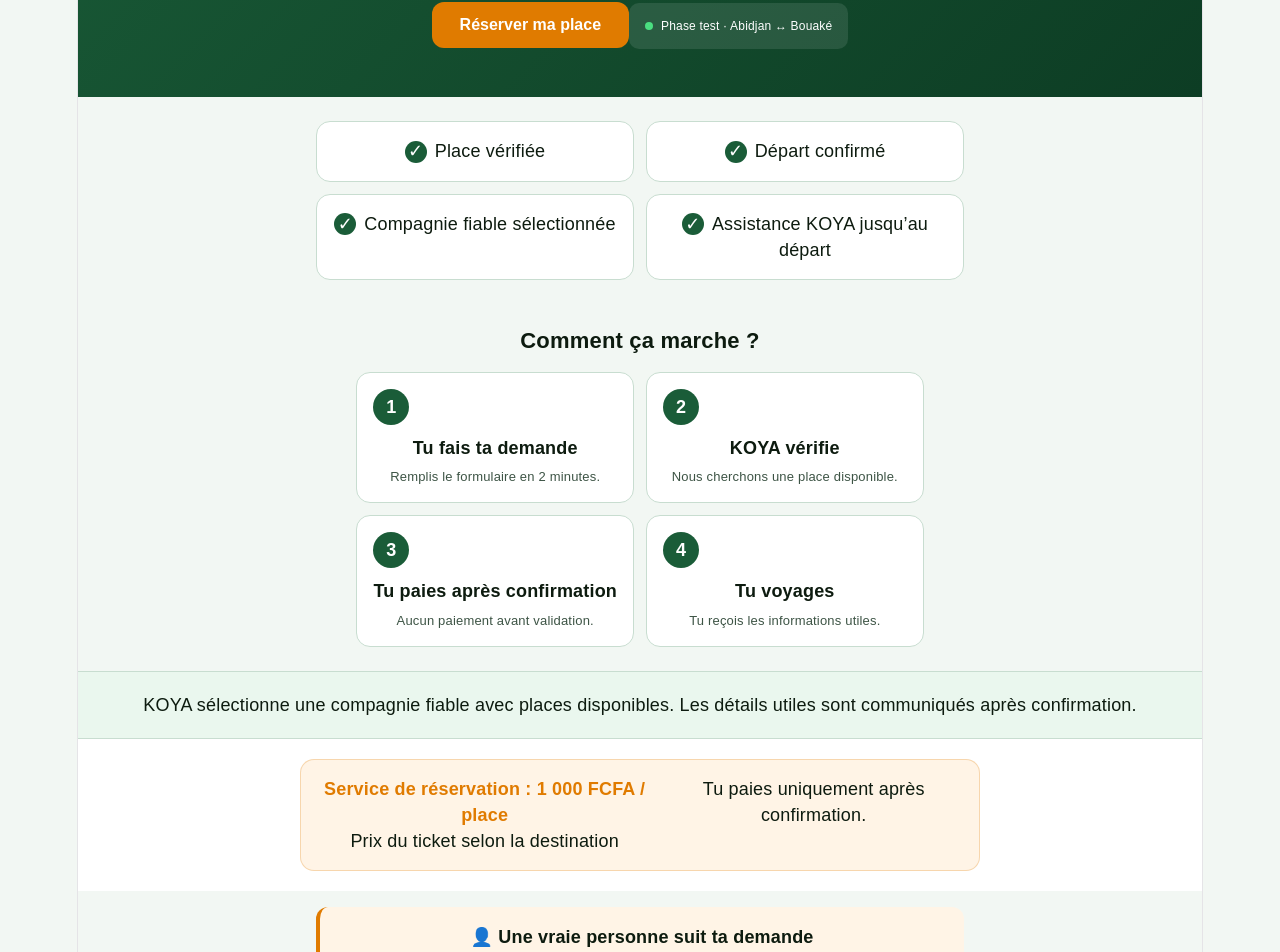
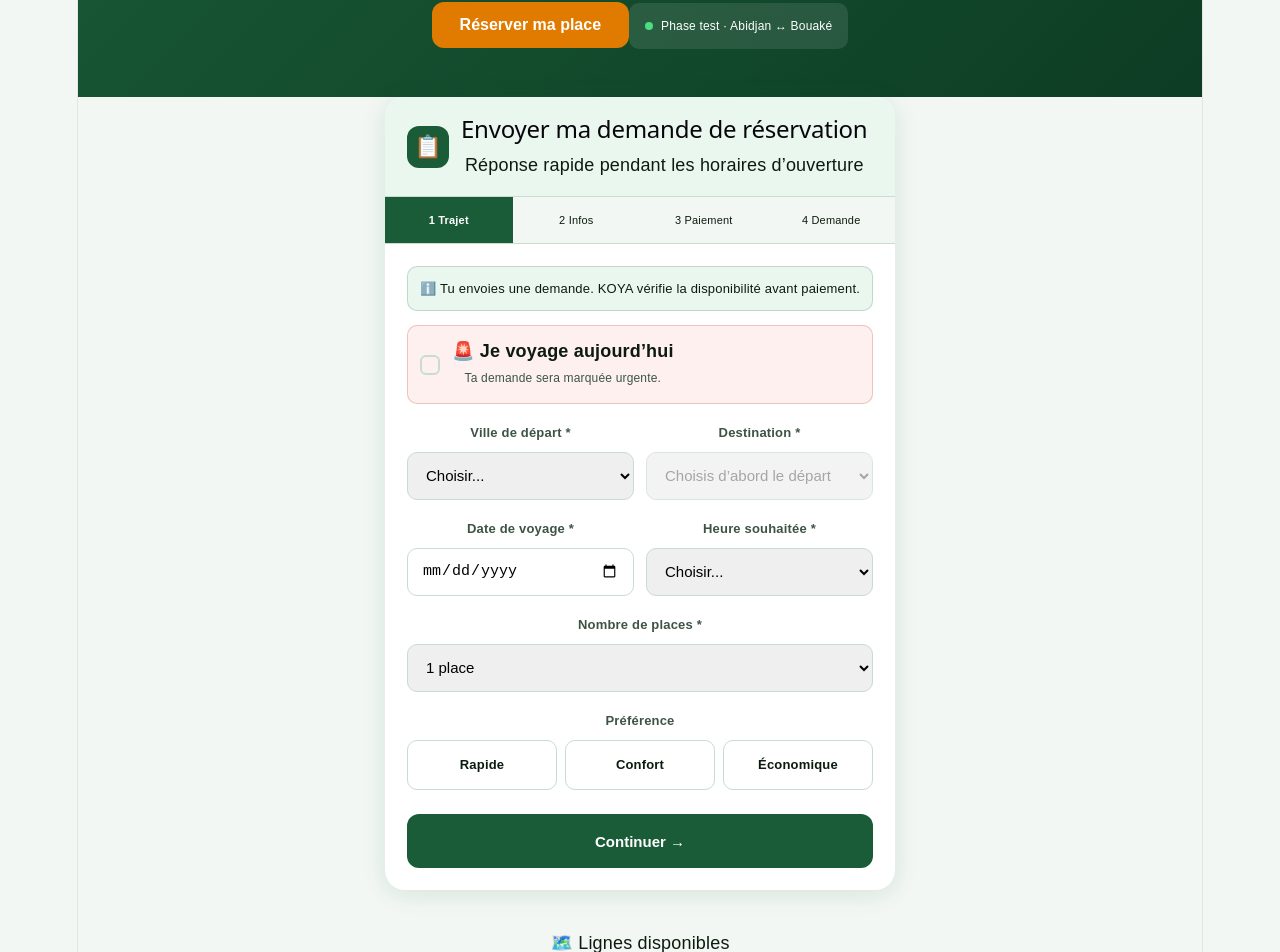
Before and after one commit to Dezcoucou/koya-mvp, a React (Vite) app: page / in a window 1280 px wide. Shown: the part 420-1372 px from the top of the page. Built offline with nearby package versions, Linux system fonts and the light colour scheme.

Commit message:
KOYA MVP v9

```diff
--- a/src/App.tsx
+++ b/src/App.tsx
@@ -38,11 +38,9 @@
   let digits = tel.replace(/\D/g, "");
   if (digits.startsWith("00225")) digits = digits.slice(5);
   if (digits.startsWith("225")) digits = digits.slice(3);
-
   if (digits.length === 10) {
     return "+225 " + digits.slice(0, 2) + " " + digits.slice(2, 4) + " " + digits.slice(4, 6) + " " + digits.slice(6, 8) + " " + digits.slice(8, 10);
   }
-
   return "+225 " + digits;
 }
 
@@ -89,6 +87,7 @@
   params.append("pref", form.pref || "");
   params.append("besoin", form.besoin || "");
   params.append("urgent", form.urgent ? "OUI" : "NON");
+
   return `${SHEET_WEBHOOK_URL}?${params.toString()}`;
 }
 
@@ -163,7 +162,10 @@
   const [code, setCode] = useState("");
   const [busy, setBusy] = useState(false);
 
-  const line = LINES.find((l) => l.from === form.from && l.to === form.to);
+  const line = form.from && form.to
+    ? LINES.find((l) => l.from === form.from && l.to === form.to) || null
+    : null;
+
   const seats = parseInt(form.seats) || 1;
   const total = line ? (line.price + KOYA_FEES) * seats : 0;
   const today = new Date().toISOString().split("T")[0];
@@ -178,6 +180,11 @@
     setErr("");
   }
 
+  function setDestination(value) {
+    setForm((f) => ({ ...f, to: value }));
+    setErr("");
+  }
+
   function validate() {
     if (step === 1) {
       if (!form.from) return "Choisis une ville de départ.";
@@ -186,10 +193,8 @@
       if (!form.date) return "Choisis une date de voyage.";
       if (!form.hour) return "Choisis une heure souhaitée.";
     }
-
     if (step === 2 && !form.name.trim()) return "Entre ton nom complet.";
     if (step === 3 && !form.operator) return "Choisis ton opérateur Mobile Money.";
-
     return "";
   }
 
@@ -266,50 +271,6 @@
         <div className="proof-bar"><div className="proof-dot" />Phase test · Abidjan ↔ Bouaké</div>
       </section>
 
-      <section className="section">
-        <div className="grid2">
-          {["Place vérifiée", "Départ confirmé", "Compagnie fiable sélectionnée", "Assistance KOYA jusqu’au départ"].map((item) => (
-            <div className="card-mini" key={item}><span className="check">✓</span>{item}</div>
-          ))}
-        </div>
-      </section>
-
-      <section className="section">
-        <div className="how-title">Comment ça marche ?</div>
-        <div className="grid2">
-          {[
-            ["1", "Tu fais ta demande", "Remplis le formulaire en 2 minutes."],
-            ["2", "KOYA vérifie", "Nous cherchons une place disponible."],
-            ["3", "Tu paies après confirmation", "Aucun paiement avant validation."],
-            ["4", "Tu voyages", "Tu reçois les informations utiles."],
-          ].map(([n, t, d]) => (
-            <div className="how-step" key={n}>
-              <div className="how-num">{n}</div>
-              <div className="how-step-title">{t}</div>
-              <div className="how-step-desc">{d}</div>
-            </div>
-          ))}
-        </div>
-      </section>
-
-      <div className="band">KOYA sélectionne une compagnie fiable avec places disponibles. Les détails utiles sont communiqués après confirmation.</div>
-
-      <div className="price-band">
-        <div className="price-inner">
-          <div><strong>Service de réservation : 1 000 FCFA / place</strong><br />Prix du ticket selon la destination</div>
-          <div>Tu paies uniquement après confirmation.</div>
-        </div>
-      </div>
-
-      <div className="human"><strong>👤 Une vraie personne suit ta demande</strong><br />Ta demande est traitée par un opérateur KOYA, pas automatiquement par une machine.</div>
-
-      <div className="danger">
-        <strong>❌ Ce que KOYA ne fait pas</strong><br />
-        ✗ KOYA ne prend pas ton argent avant confirmation.<br />
-        ✗ KOYA ne promet pas une place sans vérification.<br />
-        ✗ KOYA ne remplace pas la compagnie : KOYA sécurise la réservation.
-      </div>
-
       <div className="form-wrap" id="form-anchor">
         <div className="form-card">
           <div className="form-header">
@@ -356,19 +317,19 @@
 
                   <div className="field">
                     <label>Destination *</label>
-                    <select value={form.to} onChange={(e) => set("to", e.target.value)} disabled={!form.from}>
+                    <select value={form.to} onChange={(e) => setDestination(e.target.value)} disabled={!form.from}>
                       <option value="">{form.from ? "Choisir..." : "Choisis d’abord le départ"}</option>
                       {getDestinations(form.from).map((c) => <option key={c} value={c}>{c}</option>)}
                     </select>
                   </div>
                 </div>
 
-                {line && (
-                  <div className="price-box">
+                {line ? (
+                  <div className="price-box" key={`${line.from}-${line.to}`}>
                     <div>🚌 {line.from} → {line.to}<br />⏱ {line.duration}</div>
                     <div className="price-total">{line.price.toLocaleString()} FCFA</div>
                   </div>
-                )}
+                ) : null}
 
                 <div className="row">
                   <div className="field">
@@ -433,15 +394,6 @@
 
             {step === 3 && (
               <>
-                <div className="payment-info">
-                  <div className="payment-info-title">💳 Paiement après confirmation</div>
-                  <div className="payment-info-body">
-                    1. Tu prépares ta demande<br />
-                    2. KOYA vérifie la disponibilité<br />
-                    3. Tu paies seulement après confirmation
-                  </div>
-                </div>
-
                 <div className="payment-grid">
                   {OPERATORS.map((op) => (
                     <div key={op} className={`pay ${form.operator === op ? "sel" : ""}`} onClick={() => set("operator", op)}>
@@ -450,8 +402,8 @@
                   ))}
                 </div>
 
-                {line && (
-                  <div className="price-box">
+                {line ? (
+                  <div className="price-box" key={`${line.from}-${line.to}-summary`}>
                     <div>
                       <strong>{form.name}</strong><br />
                       {form.from} → {form.to}<br />
@@ -463,7 +415,7 @@
                       <div className="price-detail">après confirmation</div>
                     </div>
                   </div>
-                )}
+                ) : null}
 
                 <button className="btn btn-sec" onClick={() => setStep(2)}>← Retour</button>
                 <button className="btn btn-g" onClick={next} disabled={busy}>
@@ -516,10 +468,6 @@
         ))}
       </section>
 
-      <div className="cta-final">
-        <button className="cta-final-btn" onClick={scrollToForm}>🚌 Réserver ma place maintenant</button>
-      </div>
-
       <footer className="footer">
         <div><strong>KOYA</strong> · Ton car. Ta place.</div>
         <div>© 2026 KOYA — Côte d'Ivoire</div>
```
